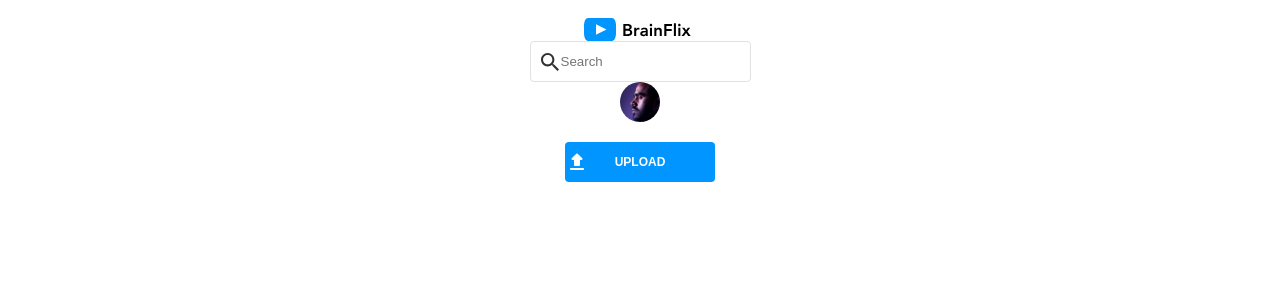
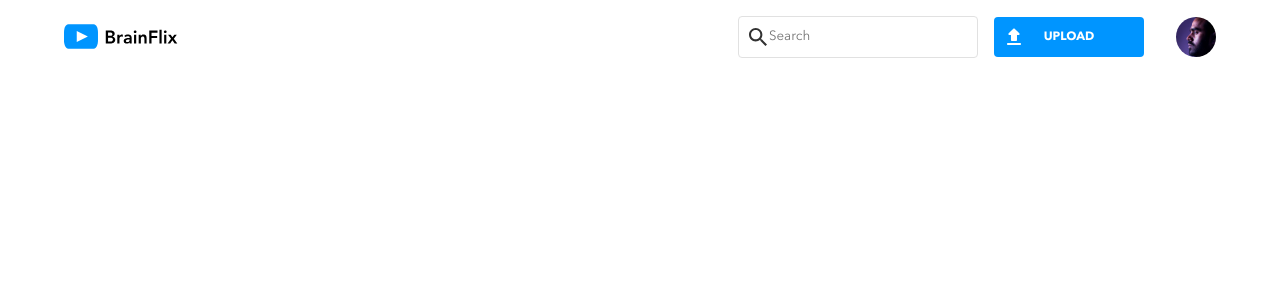
Before and after one commit to nicmart-dev/brainflix, a React (Create React App) app: page / in a window 1280 px wide. Shown: the top 300 px of the page. Built offline with nearby package versions, Linux system fonts and the light colour scheme.

Commit message:
reorder SiteHeader flex items and further adjust its styling to look closer to mockup

```diff
--- a/src/App.scss
+++ b/src/App.scss
@@ -18,11 +18,13 @@
 
   background-color: $color-primary-white;
   color: $color-primary-brainflix-black;
+
+  //add left and right spacing across entire app
+  @include spacing-app;
 }
 
-.App-header {
+input,
+textarea,
+button {
+  font-family: inherit;
 }
-
-.App-logo {
-  height: 10vmin;
-}
--- a/src/components/Avatar.scss
+++ b/src/components/Avatar.scss
@@ -2,6 +2,7 @@
 @use "../styles/partials/mixins" as *;
 
 .avatar {
+  //size image container
   flex-basis: calc($avatar-size * 1.5);
   flex-grow: 0;
   flex-shrink: 0;
--- a/src/components/Btn.scss
+++ b/src/components/Btn.scss
@@ -16,7 +16,8 @@
   border-radius: $button-border-radius;
 
   background-repeat: no-repeat;
-  background-position: left center;
+  background-position: $padding-xs center;
+  padding: $padding-xs;
 
   @include tablet {
     font-size: $label-btn-font-size-tablet;
--- a/src/components/SiteHeader/SiteHeader.jsx
+++ b/src/components/SiteHeader/SiteHeader.jsx
@@ -5,23 +5,30 @@ import Btn from "../Btn";
 
 import logo from "../../assets/logo/BrainFlix-logo.svg";
 
-function SiteHeader(props) {
+function SiteHeader() {
   function search(formData) {
     formData.preventDefault();
   }
 
   return (
     <header className="site-header">
-      <img src={logo} alt="site logo" />
-      <form onSubmit={search}>
+      <img src={logo} alt="site logo" className="site-header__logo" />
+      <nav className="site-header__nav">
+        <form onSubmit={search} className="site-header__form">
           <input
             name="query"
             placeholder="Search"
             className="site-header__search"
+            type="search"
           />
         </form>
+        <div className="site-header__avatar-container">
           <Avatar isLoggedIn={true} />
+        </div>
+        <div className="site-header__upload-container">
           <Btn label="upload"></Btn>
+        </div>
+      </nav>
     </header>
   );
 }
--- a/src/components/SiteHeader/SiteHeader.scss
+++ b/src/components/SiteHeader/SiteHeader.scss
@@ -1,16 +1,67 @@
 @use "../../styles/partials/variables" as *;
+@use "../../styles/partials/mixins" as *;
 
 .site-header {
   display: flex;
   flex-direction: column;
-  align-items: center;
-  justify-content: center;
-  padding: 0.625rem;
-  margin-bottom: 1rem;
+
+  justify-content: space-between;
+  @include tablet {
+    flex-direction: row;
+  }
+
+  //add bottom spacing
+  @include spacing-between-components;
+
+  &__nav {
+    display: flex;
+    flex-direction: row;
+    // wrap on mobile to enable search and avatar to be on same row
+    @include mobile {
+      flex-wrap: wrap;
+    }
+    align-items: center;
+    justify-content: space-between;
+  }
   &__logo {
-    max-width: 80px;
+    width: $logo-max-width;
+    height: $logo-max-height;
+    background-color: $logo-background;
+    padding: $padding-between-components 0;
+    margin: auto; //center logo only
+    @include tablet {
+      margin: initial;
+    }
+  }
+
+  &__form {
+    order: 2;
+  }
+  &__avatar-container {
+    order: 3;
+    padding-left: $padding-between-components;
+    @include tablet {
+      order: 4; // show flex item order differently on tablet per mockup
+      padding-left: $padding-between-components-tablet;
+    }
+    @include desktop {
+      padding-left: $padding-lg; // to match mockup
+    }
+  }
+  &__upload-container {
+    @include mobile {
+      flex-basis: 100%; // upload button on its own row on mobile
+      padding-top: $padding-between-components;
+    }
+    order: 4;
+    @include tablet {
+      order: 3; // show flex item order differently on tablet
+      padding-left: $padding-between-components;
+    }
   }
   &__search {
+    // width: auto;
+    width: $form-field-minwidth;
     color: $icon-txt-search-color;
     padding: $form-field-padding;
     padding-left: 30px;
@@ -20,11 +71,12 @@
 
     border: $form-field-default-filled-border;
     border-radius: $button-border-radius;
-  }
-  &__search:active {
-    border: $form-field-active-border;
-  }
-  &__search:hover {
-    border: $form-field-active-border;
+
+    &:active,
+    &:focus {
+      outline: transparent;
+      border: $form-field-active-border;
+      margin: -1px 0; // offset increased border size
+    }
   }
 }
--- a/src/styles/partials/_mixins.scss
+++ b/src/styles/partials/_mixins.scss
@@ -21,3 +21,71 @@
     @content;
   }
 }
+
+/* -------------------------------------------------------------------------- */
+/*                                   General padding                          */
+/* -------------------------------------------------------------------------- */
+
+//use to insert padding for entire app
+@mixin spacing-app {
+  @include spacing(padding, sides, $padding-sm);
+
+  @include tablet {
+    @include spacing(padding, sides, $padding-xl);
+  }
+  @include desktop {
+    @include spacing(padding, sides, $padding-3xl);
+  }
+}
+
+//use to insert spacing between components
+@mixin spacing-between-components() {
+  @include spacing(padding, bottom, $padding-between-components);
+
+  @include tablet {
+    @include spacing(padding, bottom, $padding-between-components-tablet);
+  }
+}
+
+/* Utility to to add margin or padding, on which side, and how big
+Expanded mixin created by https://codepen.io/ezos86/pen/QwQmZb */
+
+@mixin spacing($type: margin, $direction: all, $amount: $padding-md) {
+  @if $type == padding {
+    @if $direction == all {
+      padding: $amount;
+    } @else if $direction == top {
+      padding-top: $amount;
+    } @else if $direction == topbottom {
+      padding-top: $amount;
+      padding-bottom: $amount;
+    } @else if $direction == sides {
+      padding-left: $amount;
+      padding-right: $amount;
+    } @else if $direction == left {
+      padding-left: $amount;
+    } @else if $direction == right {
+      padding-right: $amount;
+    } @else {
+      padding-bottom: $amount;
+    }
+  } @else {
+    @if $direction == all {
+      margin: $amount;
+    } @else if $direction == top {
+      margin-top: $amount;
+    } @else if $direction == topbottom {
+      margin-top: $amount;
+      margin-bottom: $amount;
+    } @else if $direction == sides {
+      margin-left: $amount;
+      margin-right: $amount;
+    } @else if $direction == left {
+      margin-left: $amount;
+    } @else if $direction == right {
+      margin-right: $amount;
+    } @else {
+      margin-bottom: $amount;
+    }
+  }
+}
--- a/src/styles/partials/_variables.scss
+++ b/src/styles/partials/_variables.scss
@@ -112,6 +112,13 @@ $icon-txt-views-color: $color-primary-silver;
 $icon-txt-likes-color: $color-primary-silver;
 $icon-txt-search-color: $color-primary-brainflix-black;
 $cta-icon-txt-color: $color-primary-white;
+
+// BrainFlix logo
+$logo-max-height: 25px;
+$logo-max-width: 120px;
+$logo-background: $color-primary-white;
+
+// Primary CTA: Default/Hover
 $cta-default-background-color: $color-primary-blue;
 $cta-hover-background-color: $color-secondary-brainflix-darkblue;
 $cta-height: 40px;
```
Lines whose indentation alone changed are shown as unchanged.
